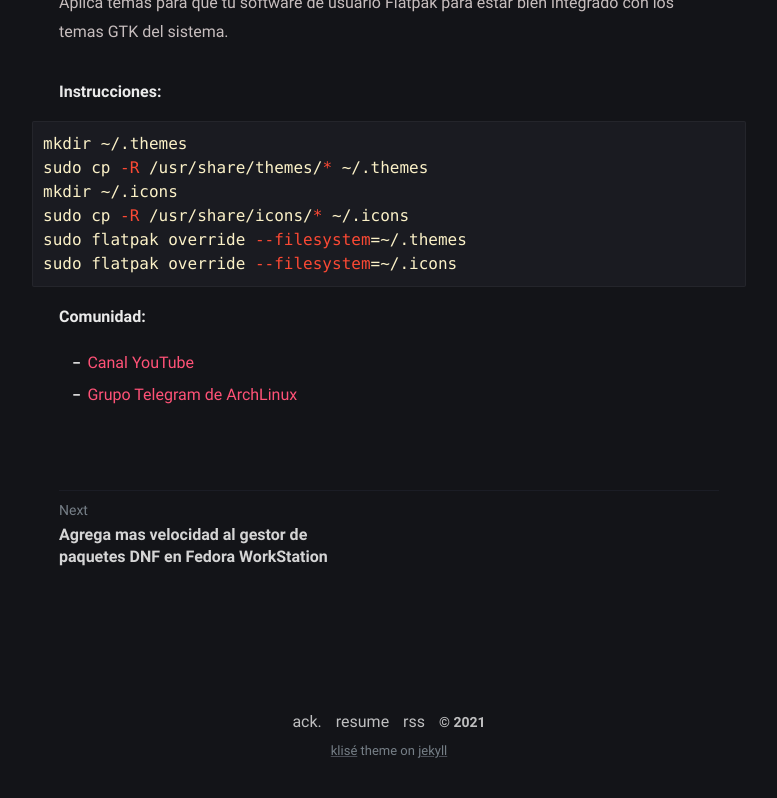
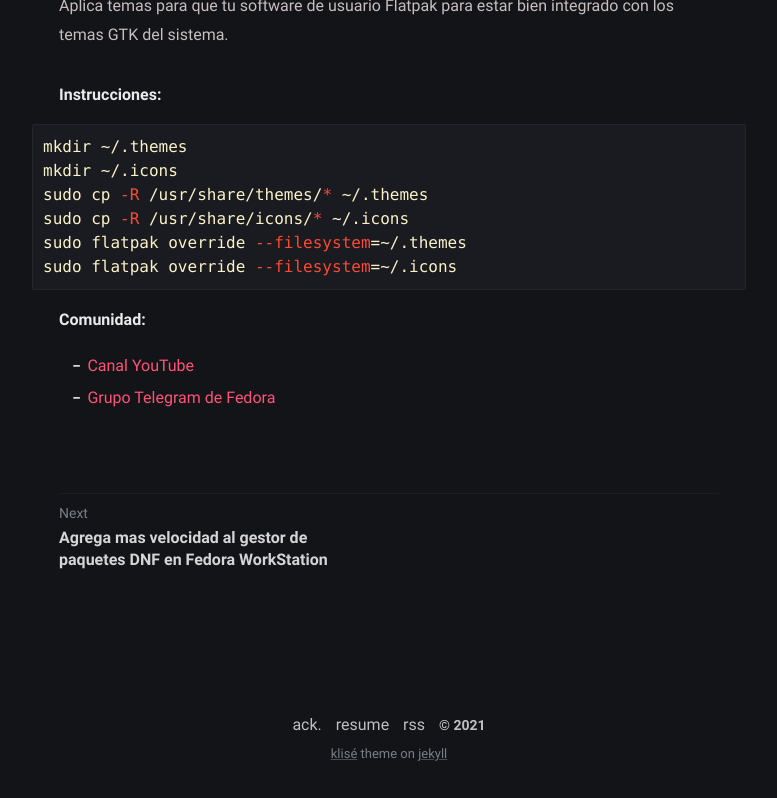
Before and after one commit to CodigoCristo/mxhectorvega.github.io, a Jekyll site: the page built from _posts/temas-para-silverblue/2021-03-15-temas-para-fedora-silverblue.md, in a window 1280 px wide, cut to the strip 702-1500 px from the top of the page. Shown: the whole strip, without its empty margins (251-1028 px from the left). Built offline with Jekyll 4.4.1, drawn with Linux system fonts in a browser that asks for light colours.

Commit message:
act post silverblue dom 26 sep 21 20:28

````diff
--- a/_posts/temas-para-silverblue/2021-03-15-temas-para-fedora-silverblue.md
+++ b/_posts/temas-para-silverblue/2021-03-15-temas-para-fedora-silverblue.md
@@ -6,7 +6,7 @@
 ---
 
 <center>
-<img src="https://raw.githubusercontent.com/mxhectorvega/mxhectorvega.github.io/master/_posts/temas-para-silverblue/theme.jpg" style="max-width:60%;width:auto;height:auto;">
+<img src="https://raw.githubusercontent.com/mxhectorvega/mxhectorvega.github.io/master/_posts/temas-para-silverblue/theme.jpg" style="max-width:90%;width:auto;height:auto;">
 </center>
 
 Aplica temas para que tu software de usuario Flatpak para estar bien integrado con los temas GTK del sistema.
@@ -14,8 +14,8 @@
 **Instrucciones:**
 ```bash
 mkdir ~/.themes
+mkdir ~/.icons
 sudo cp -R /usr/share/themes/* ~/.themes
-mkdir ~/.icons
 sudo cp -R /usr/share/icons/* ~/.icons
 sudo flatpak override --filesystem=~/.themes
 sudo flatpak override --filesystem=~/.icons
@@ -23,4 +23,4 @@
 
 **Comunidad:**
 - [Canal YouTube](https://youtube.com/mxhectorvega)
-- [Grupo Telegram de ArchLinux](https://t.me/fedoralinuxes)
+- [Grupo Telegram de Fedora](https://t.me/fedoralinuxes)
````
